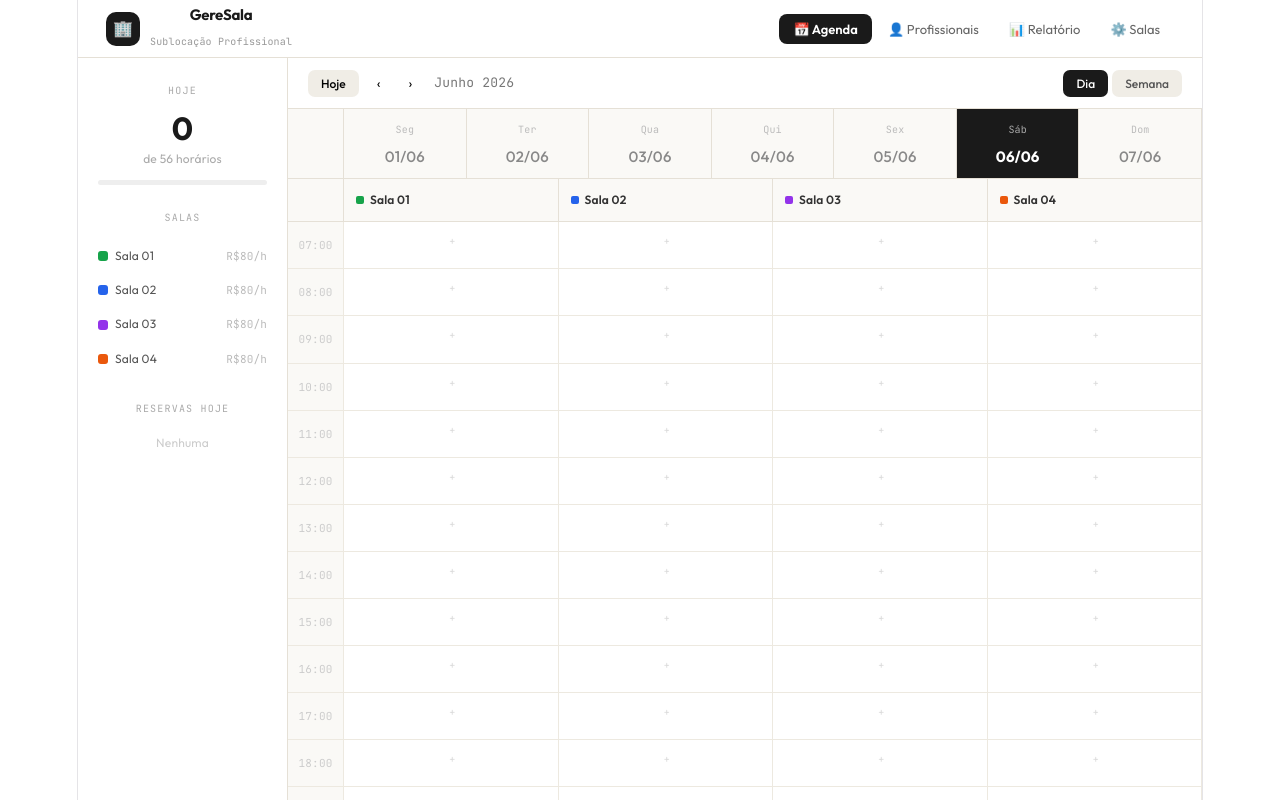
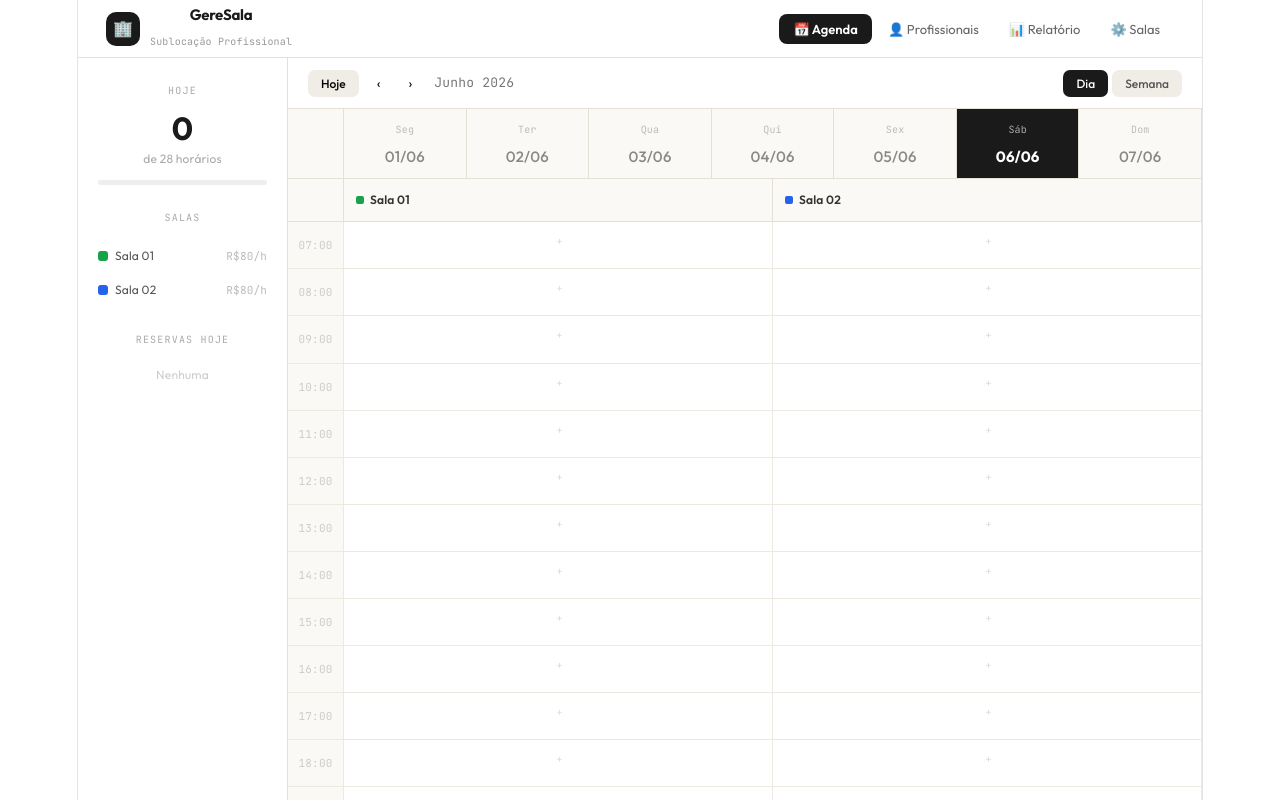
Before and after one commit to dancgon-oss/agentdaniel, a React (Vite) app: page / in a window 1280 px wide. Built offline with nearby package versions, Linux system fonts and the light colour scheme.

Commit message:
Reduz para 2 salas padrão (Sala 01 e Sala 02)

```diff
--- a/src/App.jsx
+++ b/src/App.jsx
@@ -17,8 +17,6 @@ function save(key, val) { try { localStorage.setItem(key, JSON.stringify(val));
 const DEFAULT_ROOMS = [
   { id: 1, name: "Sala 01", color: "#16A34A" },
   { id: 2, name: "Sala 02", color: "#2563EB" },
-  { id: 3, name: "Sala 03", color: "#9333EA" },
-  { id: 4, name: "Sala 04", color: "#EA580C" },
 ];
 const HOURS = Array.from({ length: 14 }, (_, i) => `${String(i + 7).padStart(2, "0")}:00`);
 const DURATIONS = [1, 2, 3, 4];
@@ -76,7 +74,7 @@ export default function App() {
   const [rooms, setRooms] = useState(() => load(STORAGE_KEYS.rooms, DEFAULT_ROOMS));
   const [bookings, setBookings] = useState(() => load(STORAGE_KEYS.bookings, {}));
   const [professionals, setProfessionals] = useState(() => load(STORAGE_KEYS.professionals, []));
-  const [prices, setPrices] = useState(() => load(STORAGE_KEYS.prices, { 1: 80, 2: 80, 3: 80, 4: 80 }));
+  const [prices, setPrices] = useState(() => load(STORAGE_KEYS.prices, { 1: 80, 2: 80 }));
 
   const [tab, setTab] = useState("agenda");
   const [currentDate, setCurrentDate] = useState(new Date());
```
